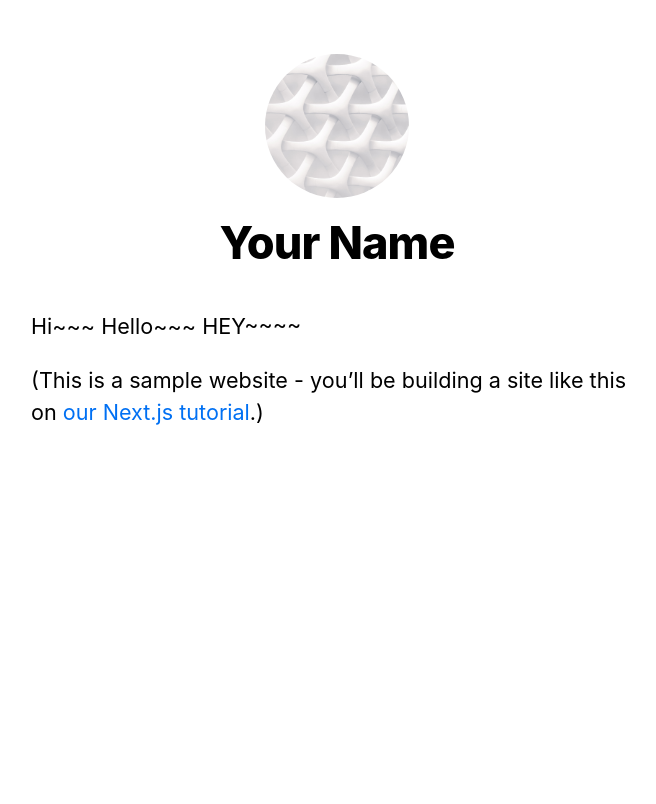
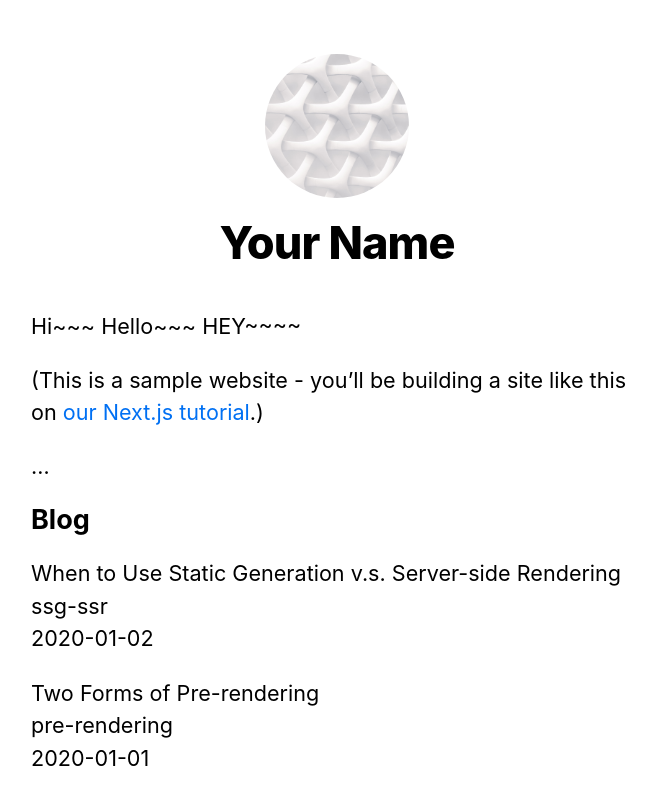
Before and after one commit to hayoung0Lee/Next-js-study, a Next.js app in the folder nextjs-blog/: page / in a window 1280 px wide. Shown: the top 804 px of the page, without its empty margins (303-959 px from the left). Built offline with nearby package versions, Linux system fonts and the light colour scheme.

Commit message:
Pre-rendering and Data fetching

```diff
--- /dev/null
+++ b/nextjs-blog/lib/posts.js
@@ -0,0 +1,29 @@
+import fs from 'fs'
+import path from 'path'
+import matter from 'gray-matter'
+
+const postsDirectory = path.join(process.cwd(), 'posts')
+
+export function getSortedPostsData() {
+    const fileNames = fs.readdirSync(postsDirectory);
+    const allPostsData = fileNames.map(fileName => {
+        const id = fileName.replace(/\.md$/, '');
+
+        const fullPath = path.join(postsDirectory, fileName);
+        const fileContents = fs.readFileSync(fullPath, 'utf8');
+
+        const matterResult = matter(fileContents);
+
+        return {
+            id,
+            ...matterResult.data
+        }
+    })
+    return allPostsData.sort((a, b) => {
+        if(a.date < b.date){
+            return 1;
+        } else{
+            return -1;
+        }
+    })
+}
--- a/nextjs-blog/package.json
+++ b/nextjs-blog/package.json
@@ -8,6 +8,7 @@
     "start": "next start"
   },
   "dependencies": {
+    "gray-matter": "^4.0.2",
     "next": "^10.0.0",
     "react": "16.13.1",
     "react-dom": "16.13.1"
--- a/nextjs-blog/pages/index.js
+++ b/nextjs-blog/pages/index.js
@@ -1,8 +1,19 @@
 import Head from 'next/head'
 import Layout, { siteTitle } from '../components/layout'
 import utilStyles from '../styles/utils.module.css'
+import { getSortedPostsData } from '../lib/posts'
 
-export default function Home() {
+export async function getStaticProps() {
+  const allPostsData = getSortedPostsData();
+  return {
+    props: {
+      allPostsData
+    }
+  }
+}
+
+export default function Home({ allPostsData}) {
+  console.log(allPostsData)
   return (
     <Layout home>
       <Head>
@@ -15,6 +26,21 @@
           <a href="https://nextjs.org/learn">our Next.js tutorial</a>.)
         </p>
       </section>
+      <section className={utilStyles.headingMd}>…</section>
+      <section className={`${utilStyles.headingMd} ${utilStyles.padding1px}`}>
+        <h2 className={utilStyles.headingLg}>Blog</h2>
+        <ul className={utilStyles.list}>
+          {allPostsData.map(({ id, date, title }) => (
+            <li className={utilStyles.listItem} key={id}>
+              {title}
+              <br />
+              {id}
+              <br />
+              {date}
+            </li>
+          ))}
+        </ul>
+      </section>
     </Layout>
   )
 }
--- /dev/null
+++ b/nextjs-blog/posts/pre-rendering.md
@@ -0,0 +1,11 @@
+---
+title: 'Two Forms of Pre-rendering'
+date: '2020-01-01'
+---
+
+Next.js has two forms of pre-rendering: **Static Generation** and **Server-side Rendering**. The difference is in **when** it generates the HTML for a page.
+
+- **Static Generation** is the pre-rendering method that generates the HTML at **build time**. The pre-rendered HTML is then _reused_ on each request.
+- **Server-side Rendering** is the pre-rendering method that generates the HTML on **each request**.
+
+Importantly, Next.js lets you **choose** which pre-rendering form to use for each page. You can create a "hybrid" Next.js app by using Static Generation for most pages and using Server-side Rendering for others.
--- /dev/null
+++ b/nextjs-blog/posts/ssg-ssr.md
@@ -0,0 +1,19 @@
+---
+title: 'When to Use Static Generation v.s. Server-side Rendering'
+date: '2020-01-02'
+---
+
+We recommend using **Static Generation** (with and without data) whenever possible because your page can be built once and served by CDN, which makes it much faster than having a server render the page on every request.
+
+You can use Static Generation for many types of pages, including:
+
+- Marketing pages
+- Blog posts
+- E-commerce product listings
+- Help and documentation
+
+You should ask yourself: "Can I pre-render this page **ahead** of a user's request?" If the answer is yes, then you should choose Static Generation.
+
+On the other hand, Static Generation is **not** a good idea if you cannot pre-render a page ahead of a user's request. Maybe your page shows frequently updated data, and the page content changes on every request.
+
+In that case, you can use **Server-Side Rendering**. It will be slower, but the pre-rendered page will always be up-to-date. Or you can skip pre-rendering and use client-side JavaScript to populate data.
```
Also changed, not shown: 2 other files (tests, documents, lock files or other folders).
